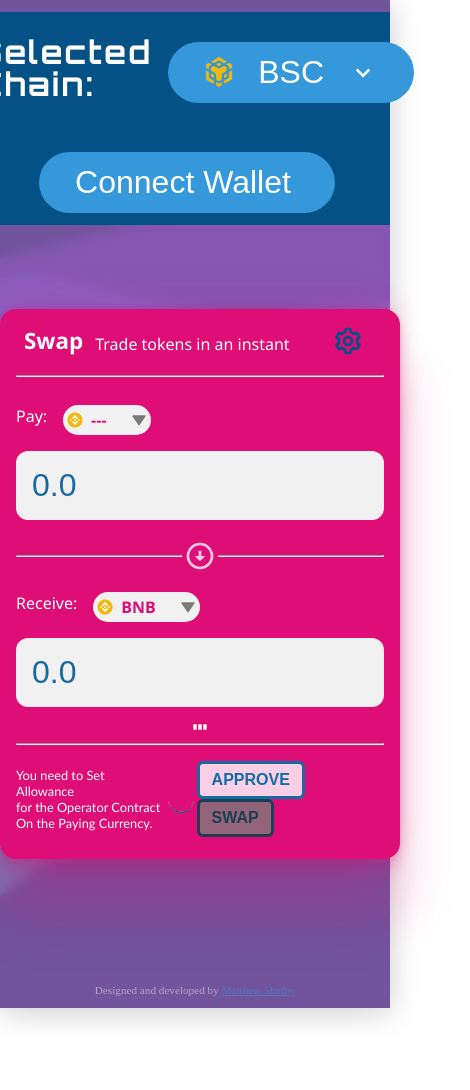
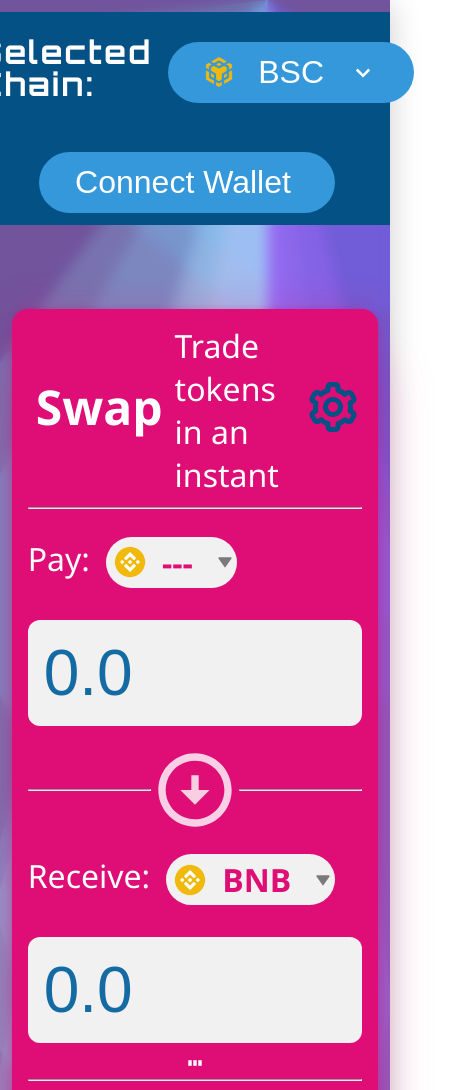
Before and after one commit to MatthewShelby/swap, a website: page index.html in a window 390 px wide. Shown: the top 1090 px of the page, 470 px wide, since content can reach past the window. Before the commit the page ends 1008 px from the top, so only its background shows below. Drawn offline with nearby package versions, Linux system fonts and the light colour scheme; no server answers.

Commit message:
resposive2

```diff
--- a/assets/css/style.css
+++ b/assets/css/style.css
@@ -175,7 +175,7 @@
       /* Safari and Chrome */
 }
 
-@media only screen and (max-width: 1000px) {
+/* @media only screen and (max-width: 1000px) {
       #tokenOP {
             margin: 3% auto !important;
             min-width: 400px;
@@ -184,6 +184,9 @@
             border-radius: 1rem;
             box-shadow: rgba(223, 13, 118, 0.25) 0px 54px 55px, rgba(223, 13, 118, 0.12) 0px -12px 30px, rgba(223, 13, 118, 0.12) 0px 4px 6px, rgba(223, 13, 118, 0.17) 0px 12px 13px, rgba(223, 13, 118, 0.09) 0px -3px 5px;
       }
+} */
+.mob-br {
+      display: none;
 }
 
 #tokenOP {
--- a/index.html
+++ b/index.html
@@ -135,7 +135,7 @@
                                           step="any">
                                     </input>
                               </div>
-                              <div style="padding: 4px 16px; " class="row vercenter around">
+                              <div style="padding: 4px 16px; " class="row vercenter around shwitcher-row">
                                     <span style="width: 45%;">
                                           <hr>
                                     </span>
@@ -345,8 +345,11 @@
 
             function bg() {
                   var bgnum = Math.floor(Math.random() * 3) + 1
-                  console.log(document.getElementById('bodybg').style.backgroundImage = 'url("./assets/images/background/bg(' + bgnum + ').png"')
-
+                  if (screen.width > 915) {
+                        document.getElementById('bodybg').style.backgroundImage = 'url("./assets/images/background/bg(' + bgnum + ').png"'
+                  } else {
+                        document.getElementById('bodybg').style.backgroundImage = 'url("./assets/images/background/mbg(' + bgnum + ').png"'
+                  }
             }
 
 
@@ -384,6 +387,79 @@
             .cnw {
                   font-size: 2rem;
             }
+
+            #tokenOP {
+                  margin: 3%;
+            }
+
+            .he-heading {
+                  font-size: 3rem;
+            }
+
+            .he-text {
+                  font-size: 2rem;
+            }
+
+            .settingImg {
+                  width: 60px;
+            }
+
+            .tokenBox {
+                  font-size: 2rem;
+            }
+
+            .amuText {
+                  font-size: 4rem;
+                  margin-top: 32px;
+            }
+
+            .tokenBoxImg {
+                  max-width: 32px;
+                  margin-right: 16px;
+                  margin-left: 4px;
+            }
+
+            .shwitcher-row span {
+                  width: 40% !important;
+            }
+
+            .shwitcher-row img {
+                  max-width: 96px !important;
+                  min-width: 64px !important;
+                  width: 96px;
+            }
+
+            .explain {
+                  font-size: 2rem;
+                  margin: 16px 0px;
+            }
+
+            .op-buttons {
+                  display: block;
+                  justify-content: end;
+                  max-width: 300px;
+            }
+
+            .op-buttons button {
+                  font-size: 3rem;
+                  margin-bottom: 0.6rem;
+            }
+
+            .fott-p {
+                  color: #f1f1f1;
+                  max-width: fit-content;
+                  font-size: 2.7rem;
+                  margin-top: 6rem;
+                  opacity: 0.8;
+            }
+
+            .mob-br {
+                  display: block;
+            }
+
+            .horcenter {
+                  margin-top: 6rem;
+            }
       }
 </style>
 
```
Also changed, not shown: assets/images/background/mbg(1).png (added), assets/images/background/mbg(2).png (added), assets/images/background/mbg(3).png (added).
